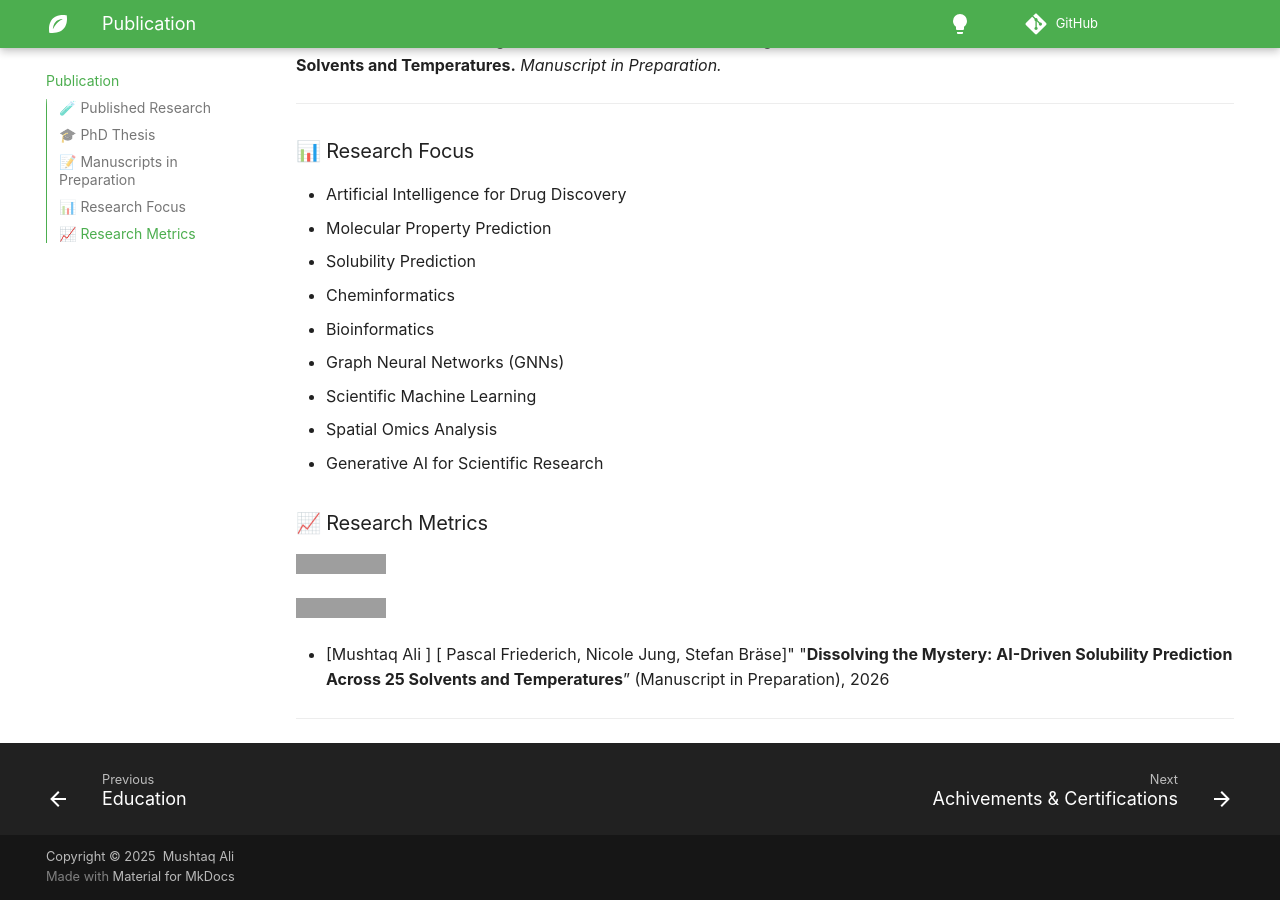
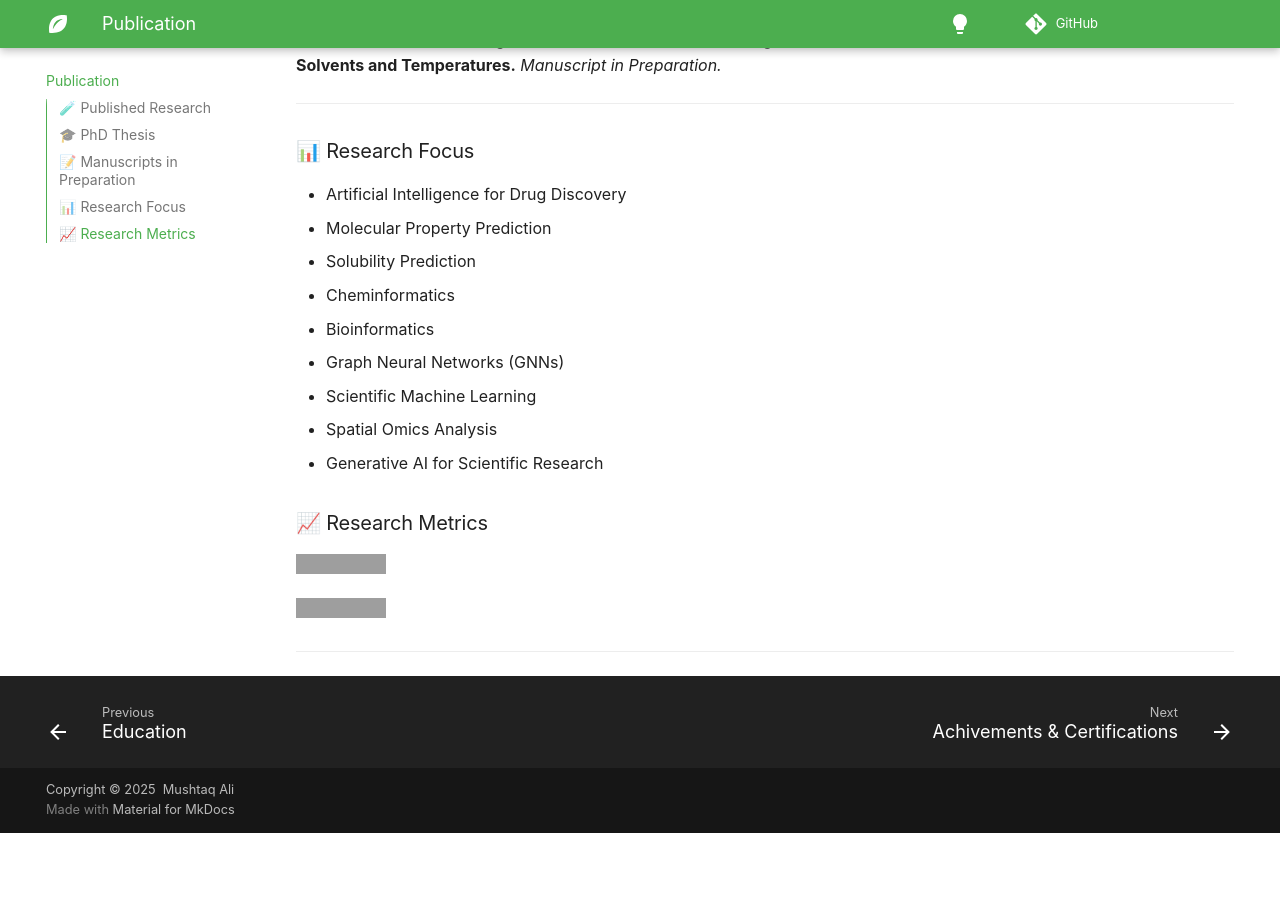
Before and after one commit to ali1810/Profile, an MkDocs documentation site: the page built from docs/publication.md, in a window 1280 px wide and 900 px high, scrolled down 843 px. Built offline with MkDocs 1.6.1 and Material for MkDocs 9.7.7, drawn with Linux system fonts in a browser that asks for light colours; some web fonts are replaced; after the commit the page ends 1676 px from its top, so only the background shows below that; grey boxes are pictures that could not be loaded.

Commit message:
Update publication.md

```diff
--- a/docs/publication.md
+++ b/docs/publication.md
@@ -58,13 +58,12 @@
     <img src="https://img.shields.io/badge/Google%20Scholar-Profile-blue?style=for-the-badge&logo=google-scholar">
 </a>
 
-<a href="https://orcid.org/">
-    <img src="https://img.shields.io/badge/ORCID-Researcher-green?style=for-the-badge&logo=orcid">
+<a href="https://orcid.org/0009-0007-6808-5783">
+    <img src="https://img.shields.io/badge/ORCID-0009--0007--6808--5783-A6CE39?style=for-the-badge&logo=orcid&logoColor=white">
 </a>
 
 
 
-- [Mushtaq Ali ] [ Pascal Friederich, Nicole Jung, Stefan Bräse]" "**Dissolving the Mystery: AI-Driven Solubility Prediction Across 25 Solvents and Temperatures**” (Manuscript in Preparation), 2026
 
 
 ---
```
